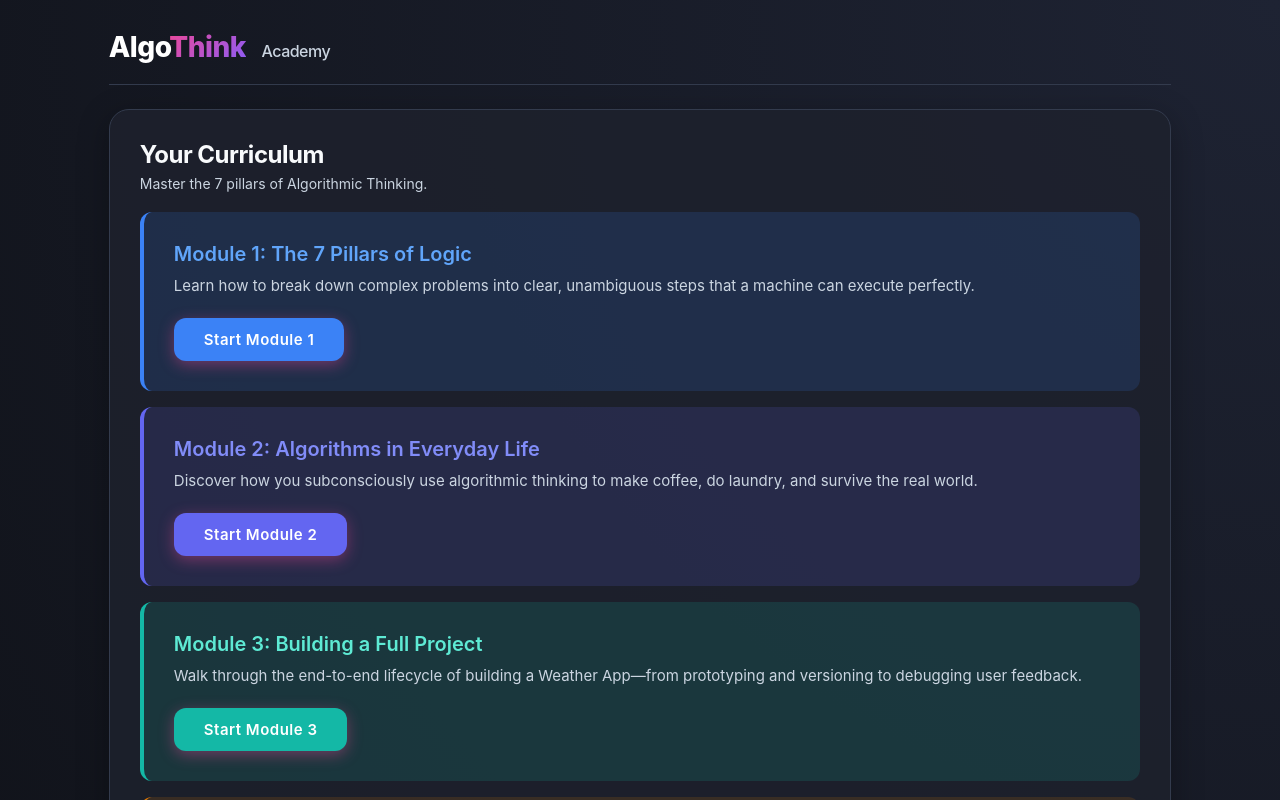
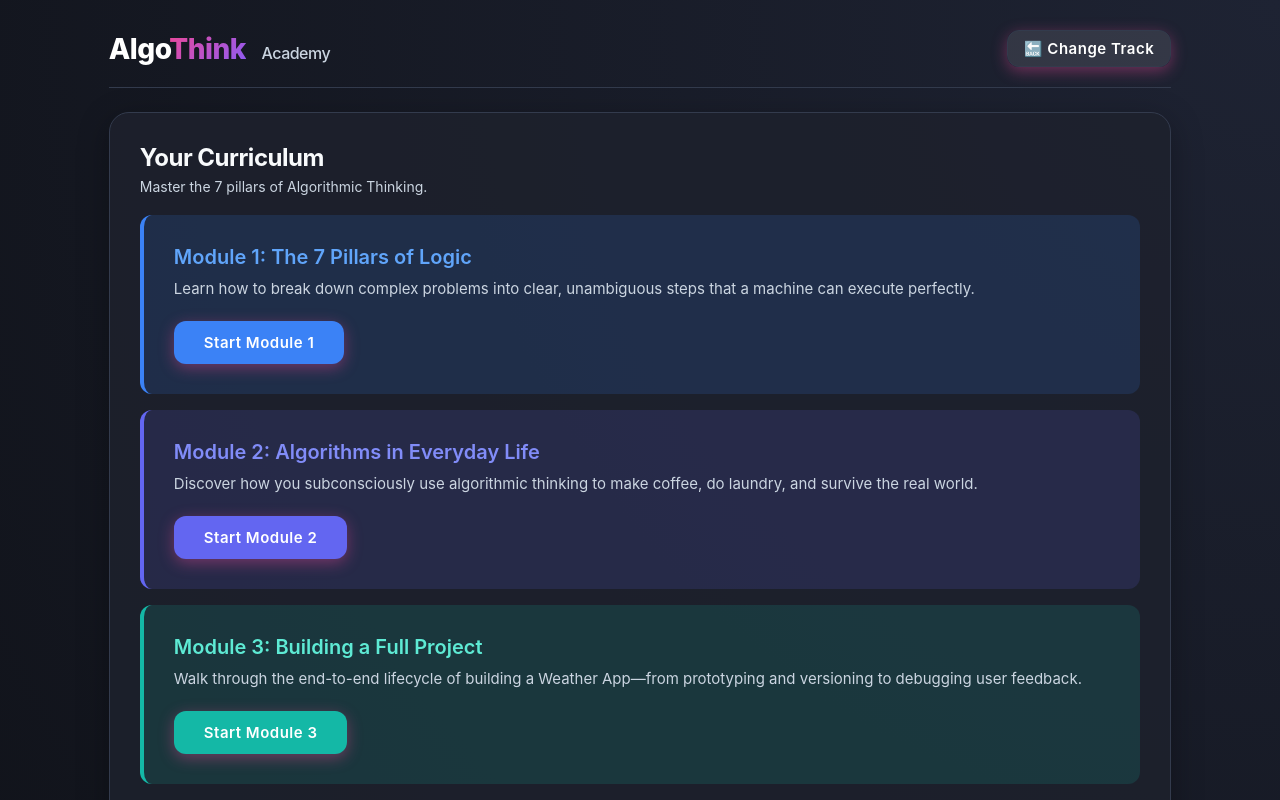
Before and after one commit to SPP-2005/AlgoThink1, a Next.js app: page /dashboard in a window 1280 px wide. Shown: the top 800 px of the page. Built offline with nearby package versions, Linux system fonts and the light colour scheme.

Commit message:
feat: implement dashboard page with curriculum module cards

```diff
--- a/app/dashboard/page.js
+++ b/app/dashboard/page.js
@@ -7,6 +7,7 @@ export default function Dashboard() {
             <main className="container">
                 <header>
                     <div className="logo-text">Algo<span className="logo-highlight">Think</span> <span className="logo-suffix">Academy</span></div>
+                    <Link href="/" className="btn btn-primary" style={{ width: 'auto', padding: '8px 16px', background: 'rgba(255,255,255,0.1)', color: 'white', border: '1px solid var(--border)' }}>🔙 Change Track</Link>
                 </header>
 
                 <div className="panel">
```
